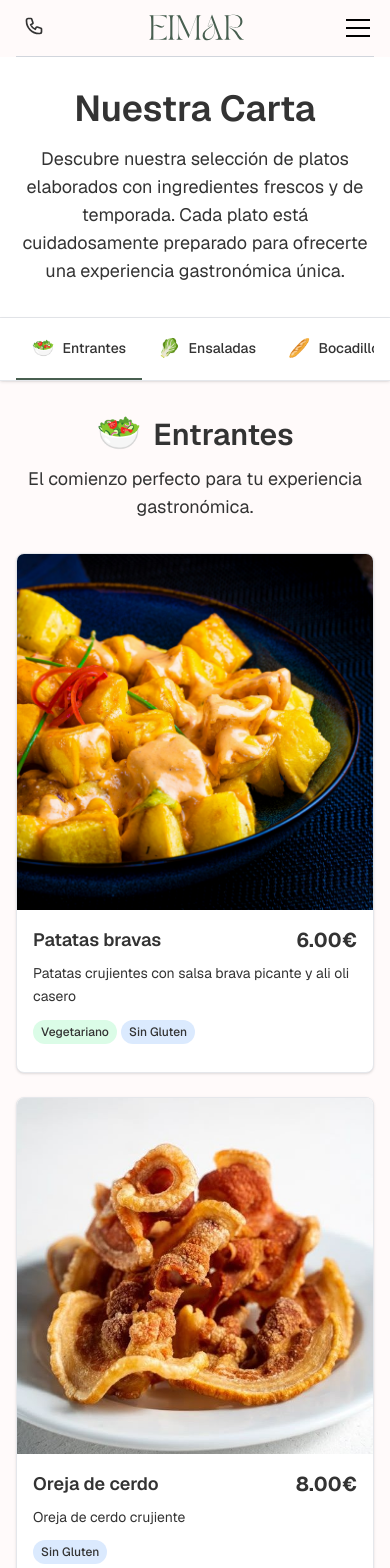
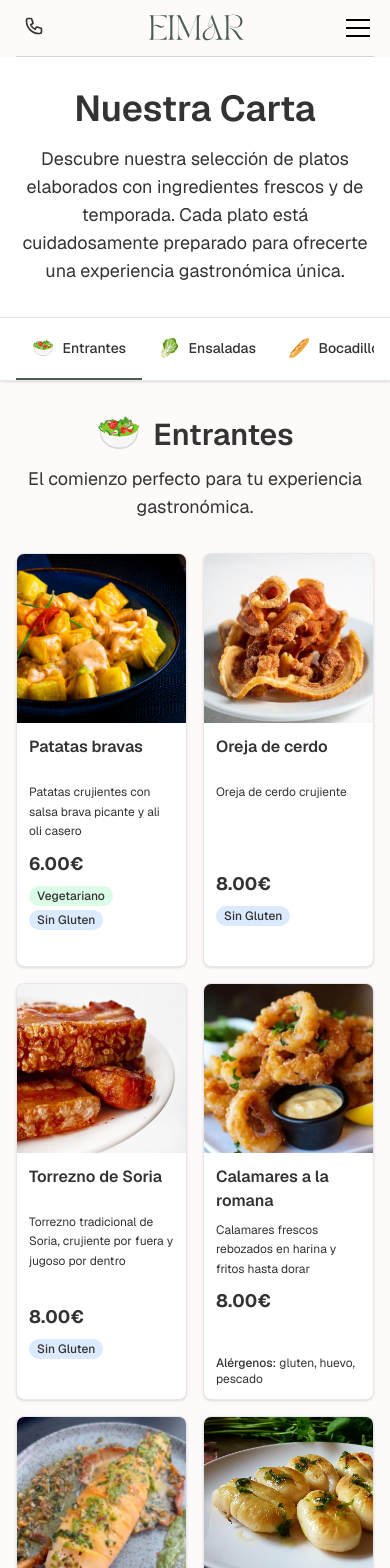
Before and after one commit to yolovi/eimar-frontend, a Next.js app: page /menu in a window 390 px wide. Shown: the top 1568 px of the page. Built offline with nearby package versions, Linux system fonts and the light colour scheme; no server answers.

Commit message:
refactor(MenuItemCard): enhance layout and responsiveness, improve badge display and allergen information

```diff
--- a/src/components/features/Menu/Menu.tsx
+++ b/src/components/features/Menu/Menu.tsx
@@ -72,9 +72,9 @@ function MenuItemCard({ item, category }: MenuItemCardProps) {
   if (item.isSpicy) badges.push({ text: '🌶️ Picante', color: 'bg-red-100 text-red-800' });
 
   return (
-    <div className="bg-white rounded-lg shadow-sm border border-gray-200 overflow-hidden transition-all duration-200 hover:shadow-md group">
+    <div className="bg-white rounded-lg shadow-sm border border-gray-200 overflow-hidden transition-all duration-200 hover:shadow-md group h-full flex flex-col">
       {/* Imagen del plato con manejo de errores */}
-      <div className="aspect-square bg-gray-100">
+      <div className="aspect-square bg-gray-100 flex-shrink-0">
         <MenuImage
           src={item.image}
           alt={item.name}
@@ -85,40 +85,59 @@ function MenuItemCard({ item, category }: MenuItemCardProps) {
       </div>
 
       {/* Información del plato */}
-      <div className="p-4">
-        <div className="flex justify-between items-start mb-2">
-          <h3 className="text-lg font-semibold text-gray-900 group-hover:text-[var(--eimar-green)] transition-colors">
+      <div className="p-3 flex flex-col flex-grow">
+        {/* Layout para móvil (2 columnas) - Título solo */}
+        <div className="md:hidden mb-2">
+          <h3 className="text-base font-semibold text-gray-900 group-hover:text-[var(--eimar-green)] transition-colors line-clamp-2 min-h-[2.5rem]">
             {item.name}
           </h3>
-          <span className="text-xl font-bold text-[var(--eimar-green)] ml-2">
+        </div>
+
+        {/* Layout para tablet/desktop (3-4 columnas) - Título y precio en línea */}
+        <div className="hidden md:flex justify-between items-start mb-2 min-h-[2.5rem]">
+          <h3 className="text-base font-semibold text-gray-900 group-hover:text-[var(--eimar-green)] transition-colors line-clamp-2 flex-1">
+            {item.name}
+          </h3>
+          <span className="text-lg font-bold text-[var(--eimar-green)] ml-2 flex-shrink-0">
             {item.price.toFixed(2)}€
           </span>
         </div>
 
-        <p className="text-gray-600 text-sm mb-3 leading-relaxed">
+        <p className="text-gray-600 text-xs leading-relaxed flex-grow line-clamp-3 mb-2 min-h-[3rem]">
           {item.description}
         </p>
 
+        {/* Precio para móvil - Debajo de la descripción */}
+        <div className="md:hidden mb-2">
+          <span className="text-lg font-bold text-[var(--eimar-green)]">
+            {item.price.toFixed(2)}€
+          </span>
+        </div>
+
         {/* Badges de características especiales */}
+        <div className="min-h-[1.5rem] mb-2">
           {badges.length > 0 && (
-          <div className="flex flex-wrap gap-1 mb-3">
+            <div className="flex flex-wrap gap-1">
               {badges.map((badge, index) => (
                 <span
                   key={index}
-                className={`px-2 py-1 rounded-full text-xs font-medium ${badge.color}`}
+                  className={`px-2 py-0.5 rounded-full text-xs font-medium ${badge.color}`}
                 >
                   {badge.text}
                 </span>
               ))}
             </div>
           )}
+        </div>
 
         {/* Información de alérgenos */}
+        <div className="mt-auto min-h-[1rem]">
           {item.allergens && item.allergens.length > 0 && (
             <div className="text-xs text-gray-500">
               <span className="font-medium">Alérgenos:</span> {item.allergens.join(', ')}
             </div>
           )}
+        </div>
       </div>
     </div>
   );
@@ -155,7 +174,7 @@ function MenuCategorySection({ category, isActive }: MenuCategoryProps) {
         </div>
 
         {/* Grid de platos */}
-        <div className="grid grid-cols-1 md:grid-cols-2 xl:grid-cols-3 gap-6">
+        <div className="grid grid-cols-2 md:grid-cols-3 lg:grid-cols-4 gap-4">
           {category.items.map((item) => (
             <MenuItemCard key={item.id} item={item} category={category} />
           ))}
```
Lines whose indentation alone changed are shown as unchanged.
